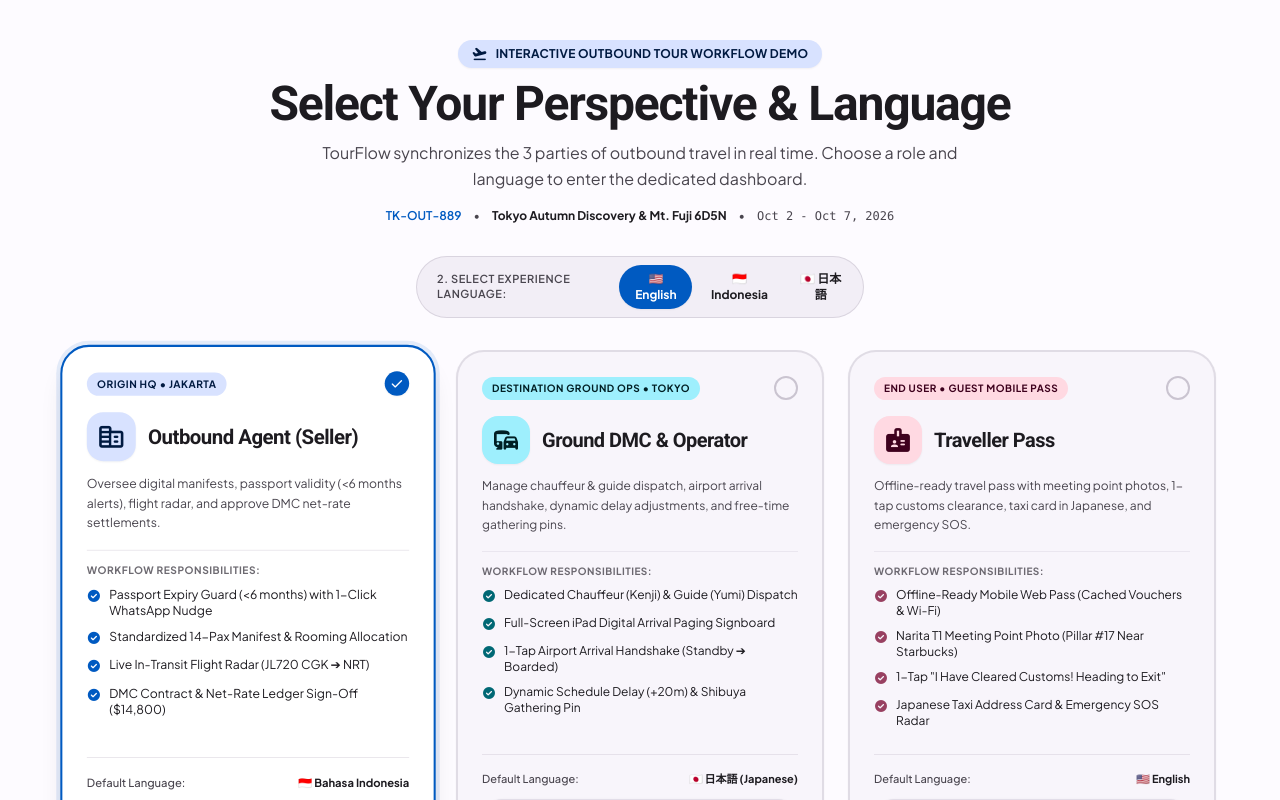
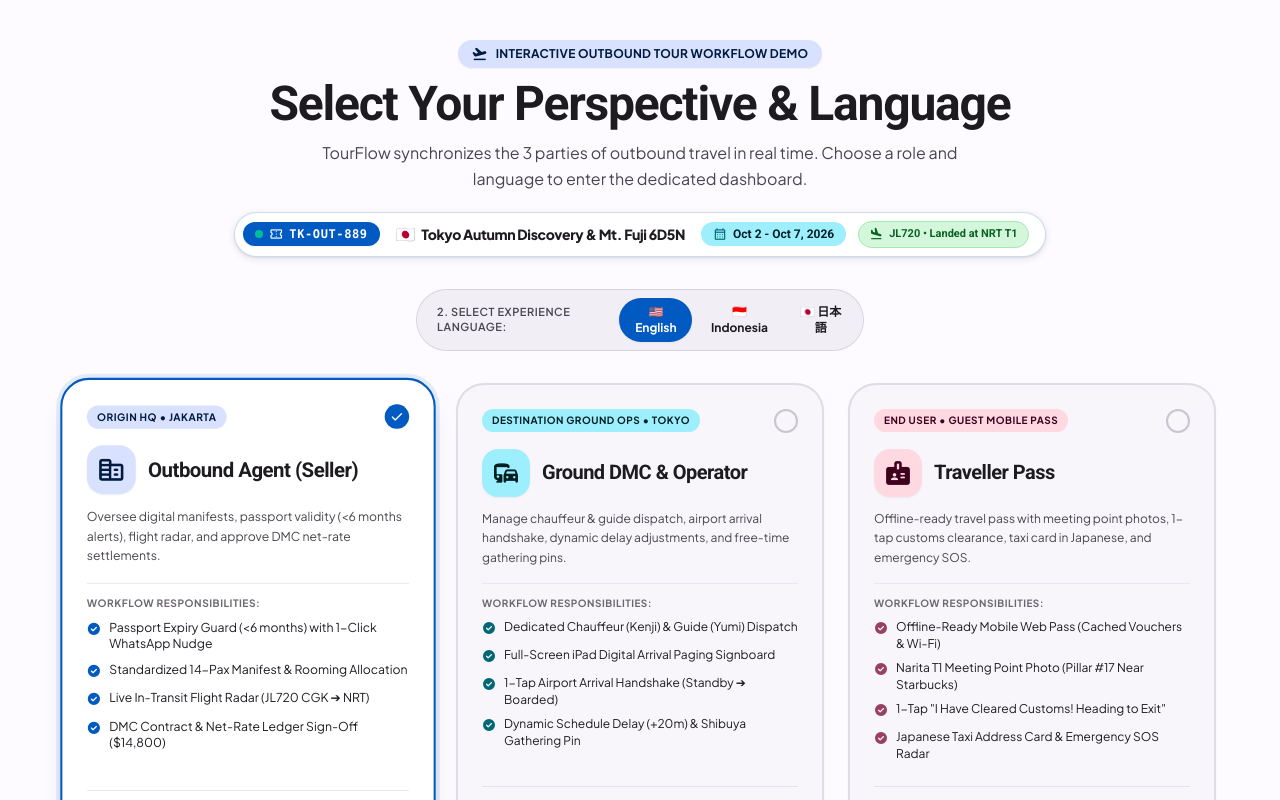
Before and after one commit to andyshtan/tourlinks, a React (Vite) app: page / in a window 1280 px wide. Shown: the top 800 px of the page. Built offline with nearby package versions, Linux system fonts and the light colour scheme.

Commit message:
feat: make tour info banner a standout elevated M3 capsule

```diff
--- a/src/components/layout/TopAppBar.tsx
+++ b/src/components/layout/TopAppBar.tsx
@@ -71,10 +71,14 @@
                 <span>{t.roleSelection.changeRoleBtn}</span>
               </button>
             </div>
-            <div className="flex items-center gap-2 text-xs text-on-surface-variant truncate">
-              <span className="font-medium text-primary">{tour.code}</span>
-              <span>•</span>
-              <span className="truncate">{tour.name}</span>
+            <div className="flex items-center gap-1.5 text-xs text-on-surface-variant truncate">
+              <span className="font-mono font-extrabold text-[11px] px-1.5 py-0.5 rounded-m3-xs bg-primary-container text-on-primary-container">
+                {tour.code}
+              </span>
+              <span className="truncate font-semibold text-on-surface flex items-center gap-1">
+                <span>🇯🇵</span>
+                <span>{tour.name}</span>
+              </span>
             </div>
           </div>
         </div>
--- a/src/components/onboarding/RoleSelectionScreen.tsx
+++ b/src/components/onboarding/RoleSelectionScreen.tsx
@@ -115,12 +115,36 @@
             {t.roleSelection.heroSubtitle}
           </p>
 
-          <div className="flex items-center justify-center gap-3 pt-1 text-xs text-on-surface-variant">
-            <span className="font-semibold text-primary">{tour.code}</span>
-            <span>•</span>
-            <span className="font-bold text-on-surface">{tour.name}</span>
-            <span>•</span>
-            <span className="font-mono">{tour.dates}</span>
+          {/* Standout Active Tour Showcase Capsule */}
+          <div className="pt-2 flex justify-center">
+            <div className="inline-flex flex-wrap items-center justify-center gap-2 sm:gap-3 p-1.5 sm:p-2 sm:pr-4 rounded-m3-full bg-surface-container-lowest m3-elevation-2 border border-primary/20 shadow-md hover:m3-elevation-3 transition-all duration-300">
+              {/* Tour Code Badge with Live Pulse */}
+              <div className="flex items-center gap-1.5 px-3 py-1 rounded-m3-full bg-primary text-on-primary font-mono font-extrabold text-xs tracking-wider shadow-xs">
+                <span className="w-2 h-2 rounded-full bg-emerald-400 animate-pulse inline-block" />
+                <M3Icon name="confirmation_number" size={14} />
+                <span>{tour.code}</span>
+              </div>
+
+              {/* Tour Name with Destination Flag */}
+              <div className="flex items-center gap-1.5 font-black text-xs sm:text-sm text-on-surface tracking-tight px-1">
+                <span className="text-base" role="img" aria-label="Japan">🇯🇵</span>
+                <span className="text-on-surface hover:text-primary transition-colors">
+                  {tour.name}
+                </span>
+              </div>
+
+              {/* Date & Duration Pill */}
+              <div className="flex items-center gap-1.5 px-3 py-1 rounded-m3-full bg-secondary-container text-on-secondary-container text-xs font-bold font-roboto">
+                <M3Icon name="calendar_month" size={14} className="text-secondary" />
+                <span>{tour.dates}</span>
+              </div>
+
+              {/* Live Flight & Ground Radar Badge */}
+              <div className="hidden md:inline-flex items-center gap-1.5 px-2.5 py-1 rounded-m3-full bg-[#D4F7DC] text-[#0A6324] text-[11px] font-extrabold font-roboto border border-[#A1E8B2]">
+                <M3Icon name="flight_land" size={14} />
+                <span>JL720 • Landed at NRT T1</span>
+              </div>
+            </div>
           </div>
         </div>
 
```
